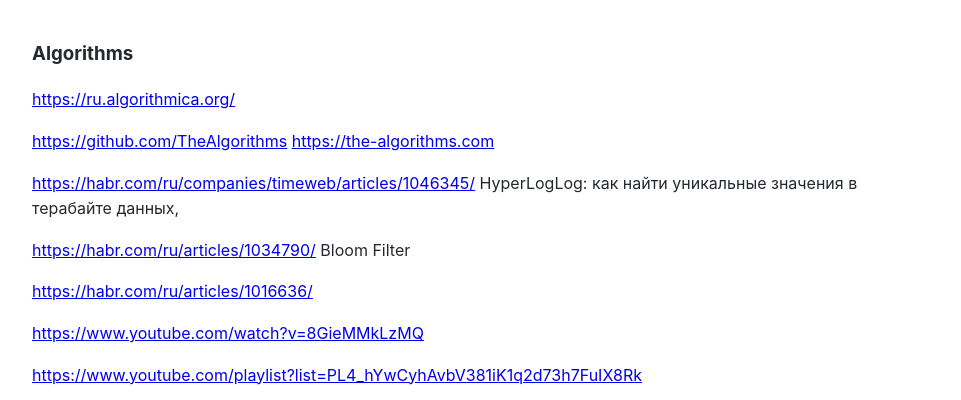
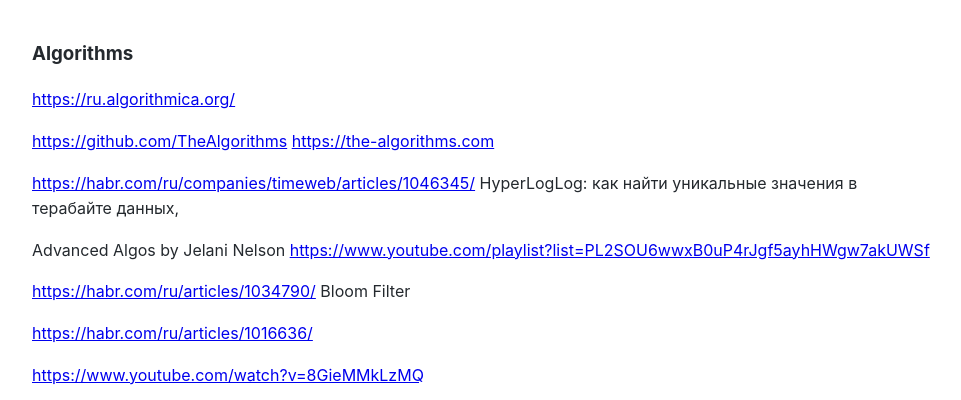
Before and after one commit to Michael-Lubinsky/michael-lubinsky.github.com, a Jekyll site: the page built from algo/algo.md, in a window 1280 px wide and 900 px high, cut to the strip 0-400 px from the top of the window. Shown: the whole strip, without its empty margins (158-1119 px from the left). Built offline with Jekyll 4.4.1, drawn with Linux system fonts in a browser that asks for light colours; our own code applies the rules of GitHub Pages for plain Markdown files.

Commit message:
Update algo.md

```diff
--- a/algo/algo.md
+++ b/algo/algo.md
@@ -5,6 +5,9 @@
 <https://github.com/TheAlgorithms>  <https://the-algorithms.com>
 
 <https://habr.com/ru/companies/timeweb/articles/1046345/> HyperLogLog: как найти уникальные значения в терабайте данных,
+
+Advanced Algos by Jelani Nelson
+<https://www.youtube.com/playlist?list=PL2SOU6wwxB0uP4rJgf5ayhHWgw7akUWSf>
 
 
 <https://habr.com/ru/articles/1034790/> Bloom Filter
```
